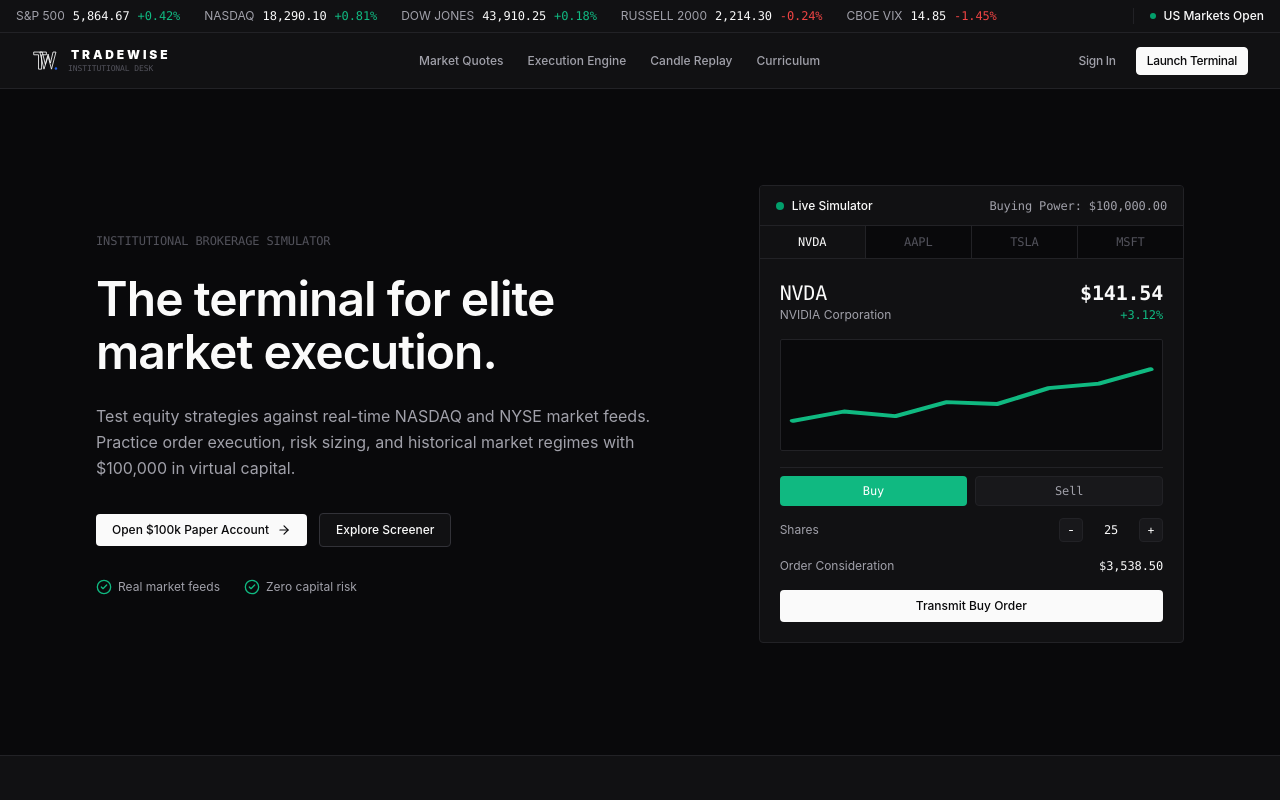
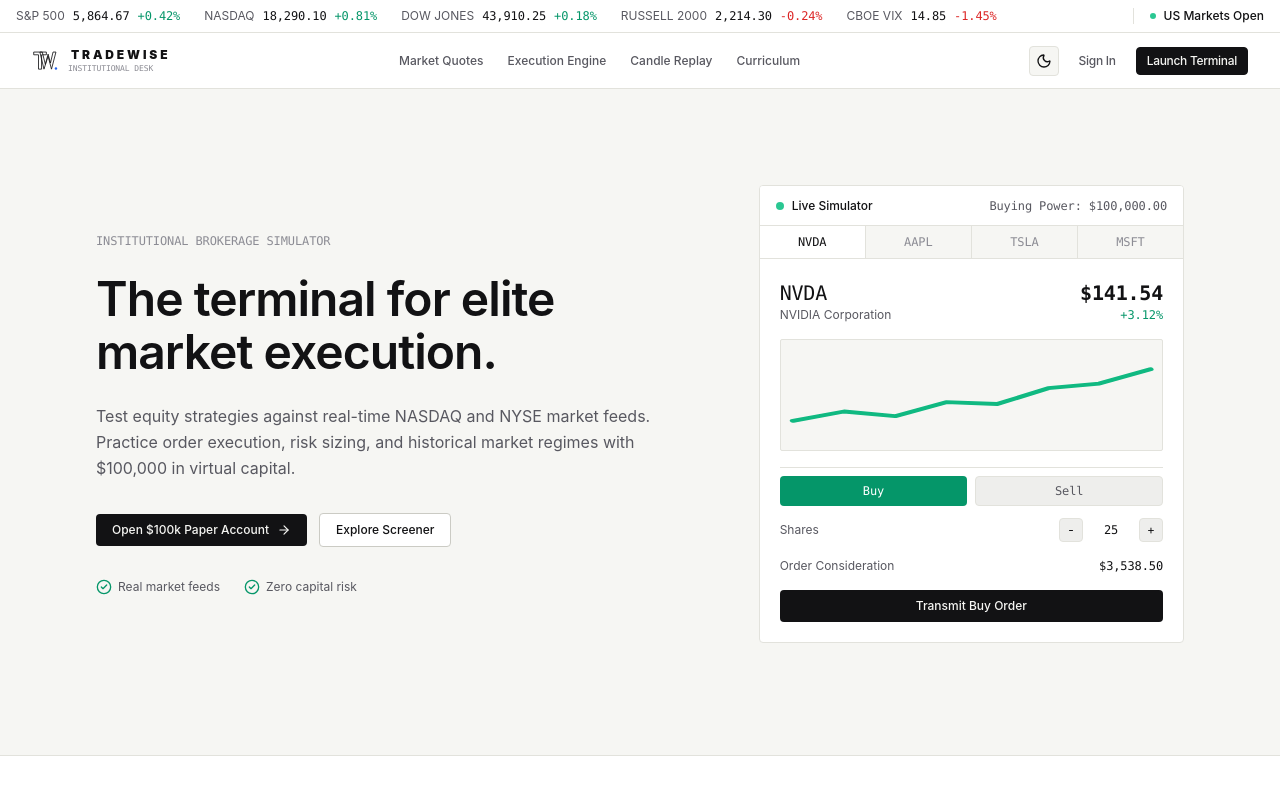
Before and after one commit to harshhh-08/TradeWise, a React (Vite) app in the folder frontend/: page / in a window 1280 px wide. Shown: the top 800 px of the page. Built offline with nearby package versions, Linux system fonts and the light colour scheme; no server answers.

Commit message:
feat(theme): implement Ivory Mist light mode with warm architectural palette and theme toggle

```diff
--- a/frontend/src/components/layout/TopBar.jsx
+++ b/frontend/src/components/layout/TopBar.jsx
@@ -1,9 +1,11 @@
 import { useState, useEffect } from 'react';
 import { useNavigate, Link } from 'react-router-dom';
-import { Search, User as UserIcon, LogOut, Menu, X, ArrowUpRight } from 'lucide-react';
+import { Search, User as UserIcon, LogOut, Menu, X, ArrowUpRight, Sun, Moon } from 'lucide-react';
 import { formatCurrency } from '@/lib/utils';
+import { useTheme } from '@/context/ThemeContext';
 
 export function TopBar({ onToggleMobileMenu, isMobileMenuOpen, user, walletBalance, onLogout }) {
+  const { theme, toggleTheme } = useTheme();
   const [searchQuery, setSearchQuery] = useState('');
   const [isUserMenuOpen, setIsUserMenuOpen] = useState(false);
   const [marketTime, setMarketTime] = useState('');
@@ -92,6 +94,21 @@ export function TopBar({ onToggleMobileMenu, isMobileMenuOpen, user, walletBalan
           </Link>
         </div>
 
+        {/* Theme Toggle (Ivory Mist / Obsidian Pro) */}
+        <button
+          type="button"
+          onClick={toggleTheme}
+          className="p-1.5 rounded border border-border-subtle bg-canvas text-ink-secondary hover:text-ink-primary hover:bg-elevated transition-colors cursor-pointer flex items-center justify-center"
+          title={theme === 'dark' ? 'Switch to Ivory Mist (Light Mode)' : 'Switch to Obsidian Pro (Dark Mode)'}
+          aria-label="Toggle color theme"
+        >
+          {theme === 'dark' ? (
+            <Sun className="w-4 h-4 text-amber-400" />
+          ) : (
+            <Moon className="w-4 h-4 text-ink-primary" />
+          )}
+        </button>
+
         {/* User Account Menu */}
         <div className="relative">
           <button
--- a/frontend/src/components/ui/Logo.jsx
+++ b/frontend/src/components/ui/Logo.jsx
@@ -4,6 +4,7 @@ import { cn } from '@/lib/utils';
  * TradeWise Official "Linear TW." Brandmark
  * Exact recreation of the wireframe hollow-stroke T and W geometric monogram
  * with the signature electric blue period dot and tracked Swiss wordmark.
+ * Adapts seamlessly to Ivory Mist (light) and Obsidian Pro (dark).
  */
 export function Logo({
   size = 32,
@@ -18,13 +19,13 @@ export function Logo({
       viewBox="0 0 76 64"
       fill="none"
       xmlns="http://www.w3.org/2000/svg"
-      className="shrink-0 transition-transform duration-200 group-hover:scale-105"
+      className="shrink-0 text-ink-primary transition-transform duration-200 group-hover:scale-105"
     >
       {/* Hollow Outline 'T' */}
       <path
         d="M 5 6 H 42 V 14 H 28 V 56 H 19 V 14 H 5 Z"
         fill="transparent"
-        stroke="#FFFFFF"
+        stroke="currentColor"
         strokeWidth="2.4"
         strokeLinejoin="miter"
         strokeMiterlimit="10"
@@ -34,7 +35,7 @@ export function Logo({
       <path
         d="M 23 6 L 35 56 L 47 18 L 57 56 L 70 6 H 61.5 L 54 38 L 47 12 L 39 42 L 30 6 H 23 Z"
         fill="transparent"
-        stroke="#FFFFFF"
+        stroke="currentColor"
         strokeWidth="2.4"
         strokeLinejoin="miter"
         strokeMiterlimit="10"
@@ -55,7 +56,7 @@ export function Logo({
         {icon}
         <span
           className={cn(
-            'font-black font-sans tracking-[0.28em] text-sm text-white leading-none uppercase pl-[0.28em]',
+            'font-black font-sans tracking-[0.28em] text-sm text-ink-primary leading-none uppercase pl-[0.28em]',
             textClassName
           )}
         >
@@ -72,7 +73,7 @@ export function Logo({
       <div className="flex flex-col">
         <span
           className={cn(
-            'font-black font-sans tracking-[0.24em] text-xs text-white leading-none uppercase pl-[0.24em]',
+            'font-black font-sans tracking-[0.24em] text-xs text-ink-primary leading-none uppercase pl-[0.24em]',
             textClassName
           )}
         >
--- a/frontend/src/context/ThemeContext.jsx
+++ b/frontend/src/context/ThemeContext.jsx
@@ -1,23 +1,44 @@
-import { createContext, useContext, useEffect } from 'react';
+import { createContext, useContext, useEffect, useState } from 'react';
 
 const ThemeContext = createContext(null);
 
 /**
- * TradeWise Theme Provider — Exclusively Obsidian Pro
- * All other themes have been disabled. The application runs strictly
- * on the Obsidian Pro financial terminal specification.
+ * TradeWise Theme Provider
+ * Supports:
+ * - 'light': Ivory Mist (warm off-white/ivory surfaces, pitch-black typography, crisp hairlines)
+ * - 'dark': Obsidian Pro (true pitch charcoal & neutral obsidian, zero blue tint)
  */
 export function ThemeProvider({ children }) {
+  const [theme, setTheme] = useState(() => {
+    try {
+      const saved = localStorage.getItem('tw-theme');
+      if (saved === 'light' || saved === 'dark') return saved;
+    } catch (_) {}
+    // Default to light (Ivory Mist)
+    return 'light';
+  });
+
   useEffect(() => {
     const root = document.documentElement;
-    // Purge any legacy theme classes
     root.classList.remove('bordo', 'bordo-dark', 'cool-horizon');
-    root.classList.add('dark');
-    localStorage.setItem('tw-theme', 'dark');
-  }, []);
+
+    if (theme === 'dark') {
+      root.classList.add('dark');
+    } else {
+      root.classList.remove('dark');
+    }
+
+    try {
+      localStorage.setItem('tw-theme', theme);
+    } catch (_) {}
+  }, [theme]);
+
+  const toggleTheme = () => {
+    setTheme((prev) => (prev === 'dark' ? 'light' : 'dark'));
+  };
 
   return (
-    <ThemeContext.Provider value={{ theme: 'dark' }}>
+    <ThemeContext.Provider value={{ theme, setTheme, toggleTheme }}>
       {children}
     </ThemeContext.Provider>
   );
--- a/frontend/src/index.css
+++ b/frontend/src/index.css
@@ -6,10 +6,63 @@
 
 /* ─────────────────────────────────────────────────────────────
    TradeWise Terminal — Authentic Institutional Workstation
-   True Neutral Obsidian Palette · Zero Blue Wash · Crisp 4px Radius
+   Dual Mode: Ivory Mist (Light) · Obsidian Pro (Dark)
+   Zero Blue Wash · Crisp Architectural Hairlines · 4px Radius
    ───────────────────────────────────────────────────────────── */
 
 :root {
+  /* Surfaces - Ivory Mist (Light Mode) */
+  --bg-canvas: #F6F6F3;        /* Main app background: soothing warm ivory mist */
+  --bg-surface: #FFFFFF;       /* Panels, sidebar, tables, order ticket: crisp white */
+  --bg-elevated: #EEEEEC;      /* Hover rows, active inputs, dropdowns */
+
+  /* Borders - Crisp Architectural Hairlines */
+  --border-subtle: #E2E2DC;    /* Panel dividers & table gridlines */
+  --border-strong: #CBCBC4;    /* Input outlines & active tabs */
+
+  /* Typography */
+  --text-primary: #121214;     /* Pitch charcoal/black for numbers, headings, tickers */
+  --text-secondary: #585860;   /* Labels, column headers, descriptions */
+  --text-muted: #8C8C94;       /* Disabled states, timestamps, hints */
+
+  /* Functional Market Accents (Strictly for Data & Execution) */
+  --accent-primary: #121214;   /* Primary neutral CTA (Black button, ivory text) */
+  --market-up: #059669;        /* High-contrast crisp emerald for gains & buy */
+  --market-up-bg: rgba(5, 150, 105, 0.08);
+  --market-down: #DC2626;      /* High-contrast crisp crimson for losses & sell */
+  --market-down-bg: rgba(220, 38, 38, 0.08);
+
+  /* Canonical Aliases */
+  --color-bg-base-val: var(--bg-canvas);
+  --color-bg-subtle-val: var(--bg-surface);
+  --color-bg-raised-val: var(--bg-elevated);
+  --color-bg-overlay-val: var(--bg-elevated);
+
+  --color-text-primary-val: var(--text-primary);
+  --color-text-secondary-val: var(--text-secondary);
+  --color-text-muted-val: var(--text-muted);
+  --color-text-disabled-val: var(--text-muted);
+  --color-text-inverse-val: #FFFFFF;
+
+  --color-brand-val: var(--accent-primary);
+  --color-brand-hover-val: #27272A;
+  --color-brand-active-val: #3F3F46;
+  --color-brand-subtle-val: rgba(18, 18, 20, 0.06);
+
+  --color-success-val: var(--market-up);
+  --color-success-subtle-val: var(--market-up-bg);
+  --color-error-val: var(--market-down);
+  --color-error-subtle-val: var(--market-down-bg);
+  --color-warning-val: #D97706;
+  --color-warning-subtle-val: rgba(217, 119, 6, 0.1);
+
+  --color-border-val: var(--border-subtle);
+  --color-border-strong-val: var(--border-strong);
+}
+
+.dark {
+  color-scheme: dark;
+
   /* Surfaces - True Neutral Obsidian (Zero Blue Tint) */
   --bg-canvas: #09090B;        /* Main app background */
   --bg-surface: #111113;       /* Panels, sidebar, order ticket */
@@ -59,10 +112,6 @@
   --color-border-strong-val: var(--border-strong);
 }
 
-.dark {
-  color-scheme: dark;
-}
-
 /* ── Tailwind v4 @theme Registration ── */
 @theme {
   --font-sans: "Inter", -apple-system, BlinkMacSystemFont, "Segoe UI", Roboto, sans-serif;
@@ -94,9 +143,9 @@
   --color-text-muted: var(--text-muted);
 
   --color-brand: var(--accent-primary);
-  --color-brand-hover: #E4E4E7;
-  --color-brand-active: #D4D4D8;
-  --color-brand-subtle: rgba(250, 250, 250, 0.08);
+  --color-brand-hover: var(--color-brand-hover-val);
+  --color-brand-active: var(--color-brand-active-val);
+  --color-brand-subtle: var(--color-brand-subtle-val);
 
   --color-success: var(--market-up);
   --color-success-subtle: var(--market-up-bg);
@@ -105,7 +154,7 @@
 
   --color-border: var(--border-subtle);
 
-  /* Radius Rules: Kill rounded-xl. Standardize on 4px & 2px */
+  /* Radius Rules: Standardize on 4px & 2px */
   --radius: 4px;
   --radius-sm: 2px;
   --radius-md: 4px;
@@ -113,7 +162,7 @@
   --radius-xl: 6px;
   --radius-full: 9999px;
 
-  /* Kill drop shadows — use 1px #222226 borders instead */
+  /* Kill drop shadows — use 1px hairlines instead */
   --shadow-xs: none;
   --shadow-sm: none;
   --shadow-md: none;
@@ -169,23 +218,23 @@ table td,
   background: transparent;
 }
 ::-webkit-scrollbar-thumb {
-  background: #222226;
+  background: var(--border-strong);
   border-radius: 2px;
 }
 ::-webkit-scrollbar-thumb:hover {
-  background: #323238;
+  background: var(--text-secondary);
 }
 
 /* Selection */
 ::selection {
-  background-color: #FAFAFA;
-  color: #09090B;
+  background-color: var(--text-primary);
+  color: var(--bg-canvas);
 }
 
 /* Focus Ring */
 *:focus-visible {
   outline: none;
-  box-shadow: 0 0 0 1px #09090B, 0 0 0 2px #323238;
+  box-shadow: 0 0 0 1px var(--bg-canvas), 0 0 0 2px var(--border-strong);
 }
 
 /* Hide scrollbar */
@@ -197,7 +246,7 @@ table td,
   scrollbar-width: none;
 }
 
-/* ─── Workstation Panel Utilities (No fuzzy glows) ─── */
+/* ─── Workstation Panel Utilities ─── */
 .card-workstation {
   background-color: var(--bg-surface);
   border: 1px solid var(--border-subtle);
@@ -213,7 +262,7 @@ table td,
   bottom: 4px;
   width: 2px;
   border-radius: 0 1px 1px 0;
-  background-color: #FAFAFA;
+  background-color: var(--text-primary);
 }
 
 /* Live Market Indicator Beacon */
--- a/frontend/src/pages/Landing.jsx
+++ b/frontend/src/pages/Landing.jsx
@@ -8,10 +8,13 @@ import {
   Cpu,
   History,
   CheckCircle2,
+  Sun,
+  Moon,
 } from 'lucide-react';
 import { Button } from '@/components/ui/Button';
 import { Logo } from '@/components/ui/Logo';
 import { formatCurrency } from '@/lib/utils';
+import { useTheme } from '@/context/ThemeContext';
 
 const BENCHMARKS = [
   { name: 'S&P 500', value: '5,864.67', change: '+0.42%', isPos: true },
@@ -29,6 +32,7 @@ const PREVIEW_TICKERS = {
 };
 
 export default function Landing() {
+  const { theme, toggleTheme } = useTheme();
   const [activeTicker, setActiveTicker] = useState('NVDA');
   const [previewSide, setPreviewSide] = useState('BUY');
   const [previewShares, setPreviewShares] = useState(25);
@@ -82,6 +86,19 @@ export default function Landing() {
           </nav>
 
           <div className="flex items-center gap-2.5">
+            <button
+              type="button"
+              onClick={toggleTheme}
+              className="p-1.5 rounded border border-border-subtle bg-canvas text-ink-secondary hover:text-ink-primary hover:bg-elevated transition-colors cursor-pointer flex items-center justify-center"
+              title={theme === 'dark' ? 'Switch to Ivory Mist (Light Mode)' : 'Switch to Obsidian Pro (Dark Mode)'}
+              aria-label="Toggle color theme"
+            >
+              {theme === 'dark' ? (
+                <Sun className="w-4 h-4 text-amber-400" />
+              ) : (
+                <Moon className="w-4 h-4 text-ink-primary" />
+              )}
+            </button>
             <Link to="/login">
               <Button variant="ghost" size="sm">
                 Sign In
```
